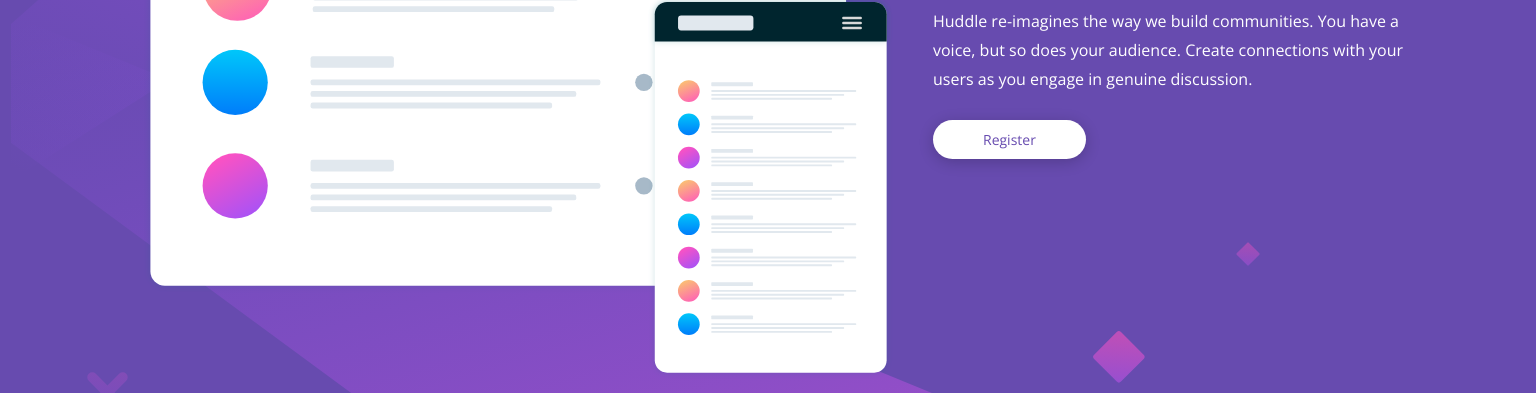
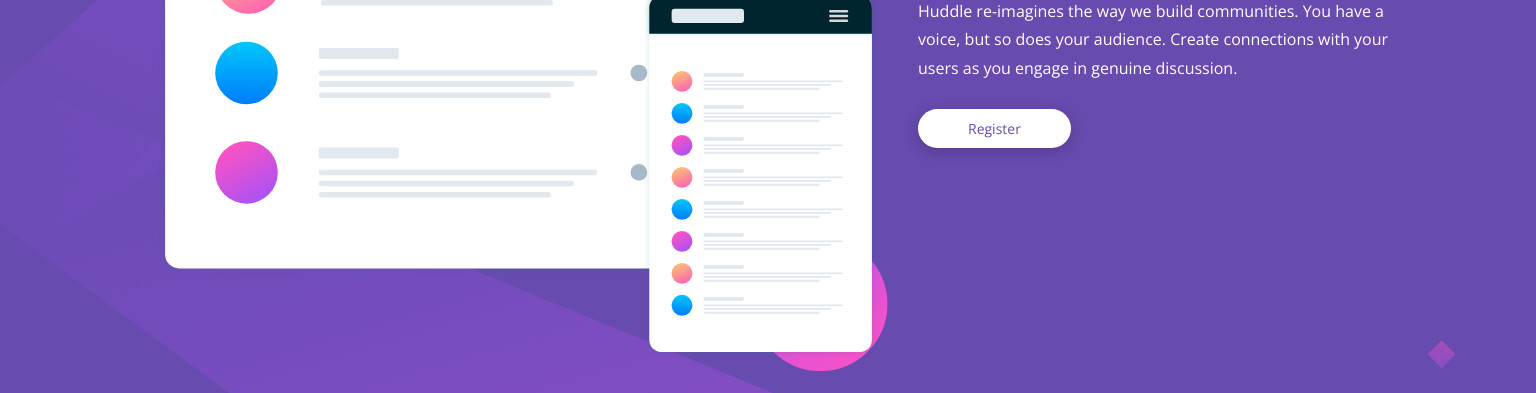
Before and after one commit to webstormcam/Huddle_Landing_Page_Single, a plain HTML site: page index.html in a window 1536 px wide. Shown: the part 352-745 px from the top of the page. Drawn offline with nearby package versions, Linux system fonts and the light colour scheme.

Commit message:
Lets see how this looks

```diff
--- a/style.css
+++ b/style.css
@@ -131,7 +131,7 @@ footer{
     display: none;
 }
 
-@media (min-width:1440px){
+@media (min-width:1024px){
     body,html{
         height: 100%;
     }
@@ -149,7 +149,7 @@ footer{
         width: 100%;
         height: 100%;
         background-repeat: no-repeat;
-        background-size: contain;
+        background-size: cover;
      background-position-x: 5%;
 
 
@@ -174,6 +174,7 @@ footer{
 
     #words p{
         line-height: 1.8em;
+        padding-right:1rem ;
     }
 
 
@@ -183,7 +184,7 @@ footer{
 
 
     #webimage img{
-        width: 750px;
+        width: 45rem;
         position: relative;
         left: 40px;
         top: 50px;
```
